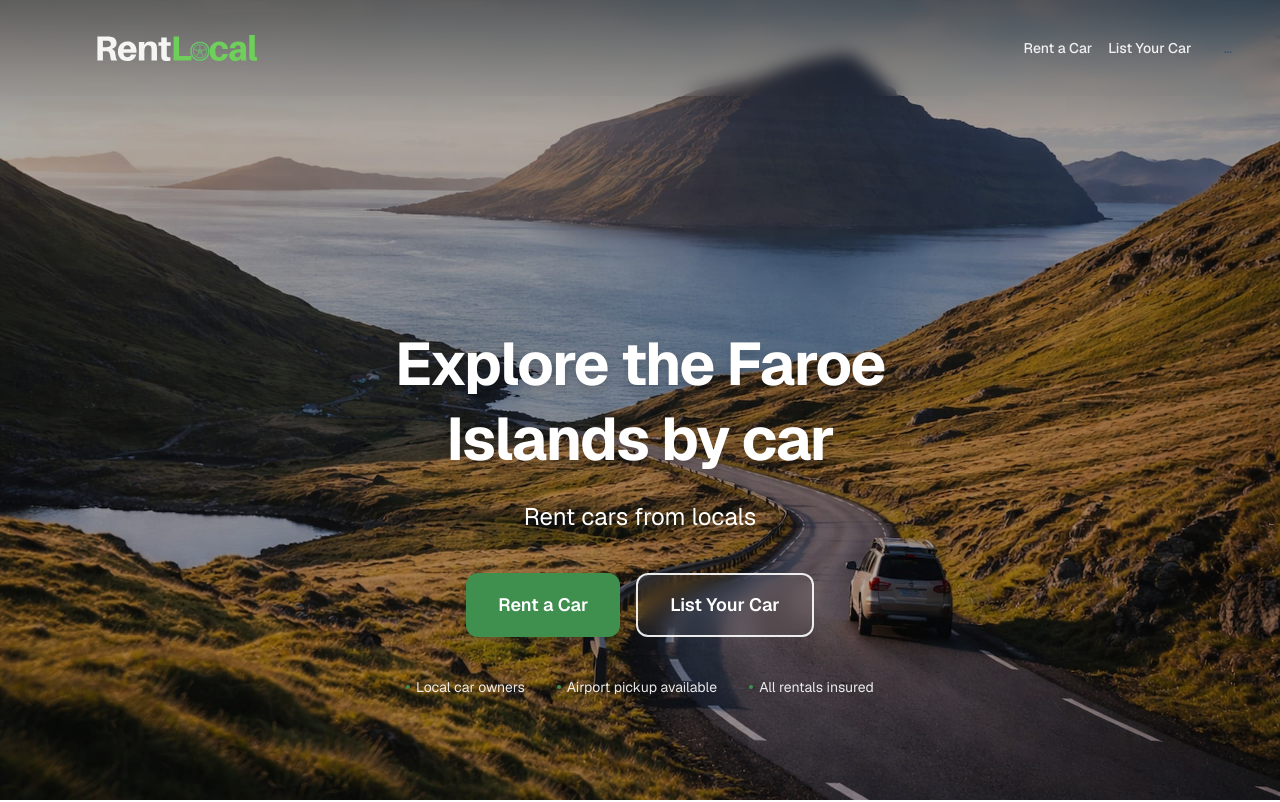
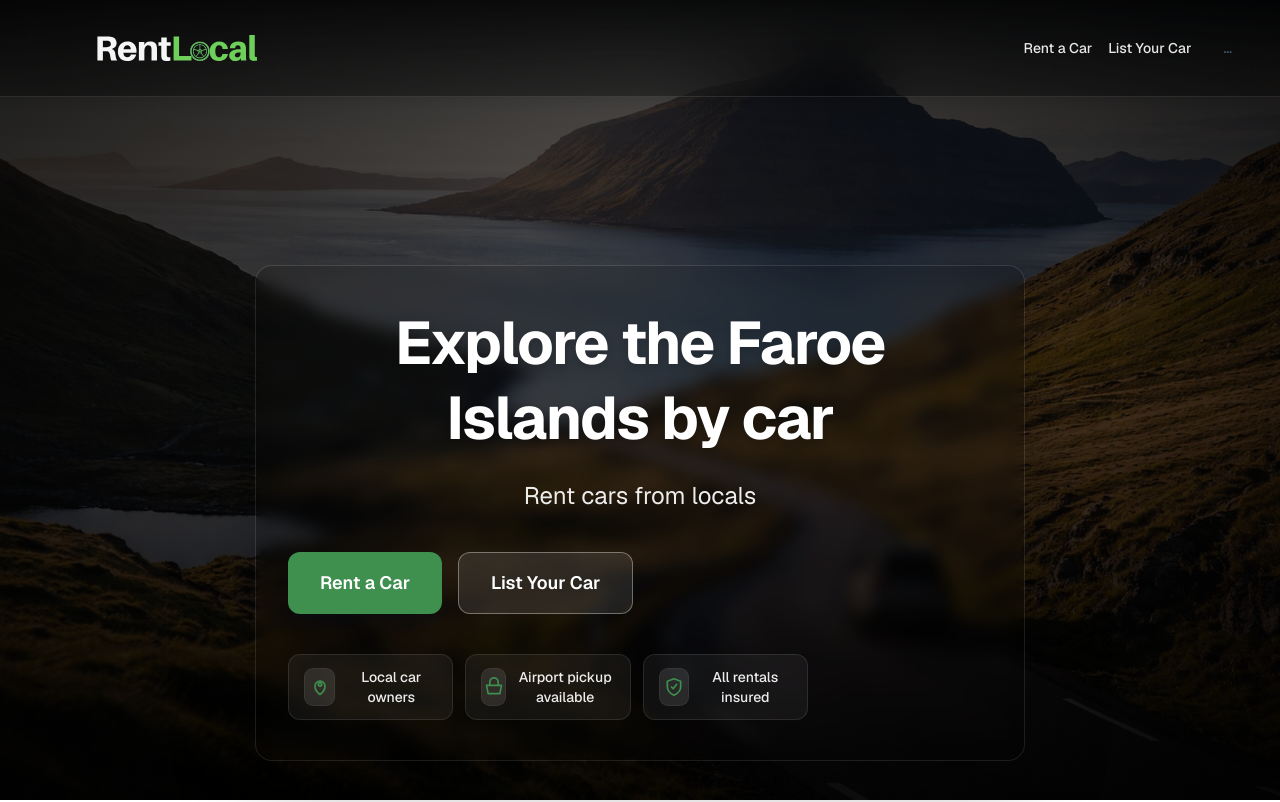
Before and after one commit to Maagnusmadsen/faroe-car-platform, a Next.js app: page / in a window 1280 px wide. Shown: the top 802 px of the page. Built offline with nearby package versions, Linux system fonts and the light colour scheme; no server answers.

Commit message:
Opdatering

```diff
--- a/app/page.tsx
+++ b/app/page.tsx
@@ -17,9 +17,21 @@ export default function HomePage() {
         style={{ backgroundImage: "url('/hero-faroe.jpg')" }}
         aria-hidden
       >
-        <div className="absolute inset-0" style={{ backgroundColor: "var(--overlay)" }} aria-hidden />
+        {/* Balanced premium overlay: readable text on top of scenic imagery */}
         <div
-          className="pointer-events-none absolute inset-x-0 top-0 h-32 bg-gradient-to-b from-black/40 to-transparent"
+          className="absolute inset-0 bg-gradient-to-b from-black/78 via-black/35 to-black/75"
+          aria-hidden
+        />
+        <div
+          className="absolute inset-0"
+          aria-hidden
+          style={{
+            background:
+              "radial-gradient(circle at 50% 10%, rgba(0,0,0,0.18) 0%, rgba(0,0,0,0.55) 55%, rgba(0,0,0,0.80) 100%)",
+          }}
+        />
+        <div
+          className="pointer-events-none absolute inset-x-0 top-0 h-28 bg-gradient-to-b from-black/70 via-black/25 to-transparent"
           aria-hidden
         />
       </div>
@@ -29,43 +41,61 @@ export default function HomePage() {
 
       {/* Centered hero content: headline → subtitle → buttons → trust */}
       <section className="flex min-h-[85dvh] min-h-screen flex-col items-center justify-center px-4 pb-16 pt-20 text-center sm:min-h-[100dvh] sm:pb-20 sm:pt-24 sm:px-6 lg:pt-28 lg:px-8">
-        <div className="mx-auto flex max-w-2xl flex-col items-center">
+        <div className="mx-auto flex w-full max-w-3xl flex-col items-center">
+          {/* Premium readability “glass” container */}
+          <div className="w-full rounded-2xl bg-black/20 px-4 py-8 shadow-[0_20px_80px_rgba(0,0,0,0.35)] ring-1 ring-white/10 backdrop-blur-sm sm:px-8 sm:py-10">
             <h1 className="text-2xl font-bold leading-tight tracking-tight text-white drop-shadow-lg max-sm:text-balance sm:text-5xl lg:text-6xl">
               {t("home.headline")}
             </h1>
-          <p className="mt-3 text-base text-white drop-shadow-md max-sm:text-balance sm:mt-6 sm:text-xl lg:text-2xl">
+            <p className="mt-4 text-base text-white/92 drop-shadow-md max-sm:text-balance sm:mt-6 sm:text-xl lg:text-2xl">
               {t("home.subheadline")}
             </p>
 
             <div className="mt-6 flex flex-col gap-3 sm:mt-10 sm:flex-row sm:gap-4">
               <Link
                 href="/rent-a-car"
-              className="inline-flex min-h-[48px] items-center justify-center rounded-xl bg-brand px-6 py-4 text-base font-semibold text-white shadow-lg shadow-slate-900/20 transition-colors hover:bg-brand-hover focus:outline-none focus:ring-2 focus:ring-white focus:ring-offset-2 focus:ring-offset-transparent max-sm:w-full sm:px-8 sm:text-lg"
+                className="inline-flex min-h-[48px] items-center justify-center rounded-xl bg-brand px-6 py-4 text-base font-semibold text-white shadow-lg shadow-slate-900/20 transition-colors hover:bg-brand-hover active:bg-brand-dark focus:outline-none focus:ring-2 focus:ring-white focus:ring-offset-2 focus:ring-offset-transparent max-sm:w-full sm:px-8 sm:text-lg"
               >
                 {t("nav.rentACar")}
               </Link>
               <Link
                 href="/list-your-car"
-              className="inline-flex min-h-[48px] items-center justify-center rounded-xl border-2 border-white/90 bg-white/5 px-6 py-4 text-base font-semibold text-white backdrop-blur-sm transition-colors hover:bg-white/10 hover:border-white focus:outline-none focus:ring-2 focus:ring-white focus:ring-offset-2 focus:ring-offset-transparent max-sm:w-full sm:px-8 sm:text-lg"
+                className="inline-flex min-h-[48px] items-center justify-center rounded-xl border border-white/35 bg-white/10 px-6 py-4 text-base font-semibold text-white backdrop-blur-sm transition-colors hover:bg-white/15 hover:border-white/55 focus:outline-none focus:ring-2 focus:ring-white focus:ring-offset-2 focus:ring-offset-transparent max-sm:w-full sm:px-8 sm:text-lg"
               >
                 {t("nav.listYourCar")}
               </Link>
             </div>
 
-          <ul className="mt-8 flex flex-wrap items-center justify-center gap-x-4 gap-y-2 text-sm text-white/90 drop-shadow-sm max-sm:max-w-[280px] sm:mt-10 sm:gap-x-8 sm:gap-y-1">
-            <li className="flex items-center gap-1.5">
-              <span className="h-1 w-1 shrink-0 rounded-full bg-brand" />
-              {t("home.trustLocal")}
+            <ul className="mt-8 grid w-full max-w-[520px] grid-cols-1 gap-3 text-sm text-white/92 sm:mt-10 sm:grid-cols-3">
+              <li className="flex items-center gap-3 rounded-xl border border-white/10 bg-white/5 px-4 py-3">
+                <span className="inline-flex h-9 w-9 items-center justify-center rounded-lg bg-white/10 ring-1 ring-white/15" aria-hidden>
+                  <svg className="h-5 w-5 text-brand" viewBox="0 0 24 24" fill="none" stroke="currentColor" strokeWidth="2">
+                    <path strokeLinecap="round" strokeLinejoin="round" d="M12 21s-6-4.35-6-10a6 6 0 1112 0c0 5.65-6 10-6 10z" />
+                    <path strokeLinecap="round" strokeLinejoin="round" d="M12 11a2 2 0 100-4 2 2 0 000 4z" />
+                  </svg>
+                </span>
+                <span className="font-medium">{t("home.trustLocal")}</span>
               </li>
-            <li className="flex items-center gap-1.5">
-              <span className="h-1 w-1 shrink-0 rounded-full bg-brand" />
-              {t("home.trustAirport")}
+              <li className="flex items-center gap-3 rounded-xl border border-white/10 bg-white/5 px-4 py-3">
+                <span className="inline-flex h-9 w-9 items-center justify-center rounded-lg bg-white/10 ring-1 ring-white/15" aria-hidden>
+                  <svg className="h-5 w-5 text-brand" viewBox="0 0 24 24" fill="none" stroke="currentColor" strokeWidth="2">
+                    <path strokeLinecap="round" strokeLinejoin="round" d="M3 10h18l-2 10H5L3 10z" />
+                    <path strokeLinecap="round" strokeLinejoin="round" d="M7 10V6a5 5 0 0110 0v4" />
+                  </svg>
+                </span>
+                <span className="font-medium">{t("home.trustAirport")}</span>
               </li>
-            <li className="flex items-center gap-1.5">
-              <span className="h-1 w-1 shrink-0 rounded-full bg-brand" />
-              {t("home.trustInsurance")}
+              <li className="flex items-center gap-3 rounded-xl border border-white/10 bg-white/5 px-4 py-3">
+                <span className="inline-flex h-9 w-9 items-center justify-center rounded-lg bg-white/10 ring-1 ring-white/15" aria-hidden>
+                  <svg className="h-5 w-5 text-brand" viewBox="0 0 24 24" fill="none" stroke="currentColor" strokeWidth="2">
+                    <path strokeLinecap="round" strokeLinejoin="round" d="M12 22s8-4 8-10V5l-8-3-8 3v7c0 6 8 10 8 10z" />
+                    <path strokeLinecap="round" strokeLinejoin="round" d="M9 12l2 2 4-5" />
+                  </svg>
+                </span>
+                <span className="font-medium">{t("home.trustInsurance")}</span>
               </li>
             </ul>
+          </div>
         </div>
       </section>
 
--- a/components/Navbar.tsx
+++ b/components/Navbar.tsx
@@ -93,7 +93,7 @@ export default function Navbar({ variant = "light" }: NavbarProps) {
       className={`sticky top-0 z-50 w-full transition-[background-color,border-color] duration-300 ease-out ${
         isSolid
           ? "border-b border-border bg-white"
-          : "bg-transparent backdrop-blur-sm max-sm:bg-black/25 max-sm:backdrop-blur-md"
+          : "bg-black/25 backdrop-blur-xl border-b border-white/10 max-sm:bg-black/35 max-sm:backdrop-blur-md"
       }`}
     >
       <nav className="mx-auto flex max-w-7xl items-center justify-between gap-4 px-4 py-3 sm:px-6 lg:px-8">
--- a/components/WelcomeAfterSignupBanner.tsx
+++ b/components/WelcomeAfterSignupBanner.tsx
@@ -41,12 +41,12 @@ export default function WelcomeAfterSignupBanner() {
       role="status"
       aria-live="polite"
     >
-      <div className="pointer-events-auto flex max-w-lg items-center gap-3 rounded-xl border border-brand/30 bg-brand-light px-4 py-3 text-sm text-brand shadow-lg">
+      <div className="pointer-events-auto flex max-w-lg items-center gap-3 rounded-xl border border-brand/30 bg-white/95 px-4 py-3 text-sm text-slate-900 shadow-lg backdrop-blur dark:border-slate-800 dark:bg-slate-900/80 dark:text-slate-50">
         <span className="font-medium">{t("auth.welcomeAfterSignup")}</span>
         <button
           type="button"
           onClick={() => setOpen(false)}
-          className="shrink-0 rounded-lg px-2 py-1 text-brand-hover hover:bg-brand/10"
+          className="shrink-0 rounded-lg px-2 py-1 text-slate-600 hover:bg-slate-100 dark:text-slate-200 dark:hover:bg-slate-800"
           aria-label={t("auth.dismissWelcome")}
         >
           ×
--- a/middleware.ts
+++ b/middleware.ts
@@ -10,6 +10,7 @@ const PROTECTED_PREFIXES = [
   "/list-your-car",
   "/profile",
   "/bookings",
+  "/messages",
   "/owner",
   "/admin",
   "/renter-approval",
```
Lines whose indentation alone changed are shown as unchanged.
